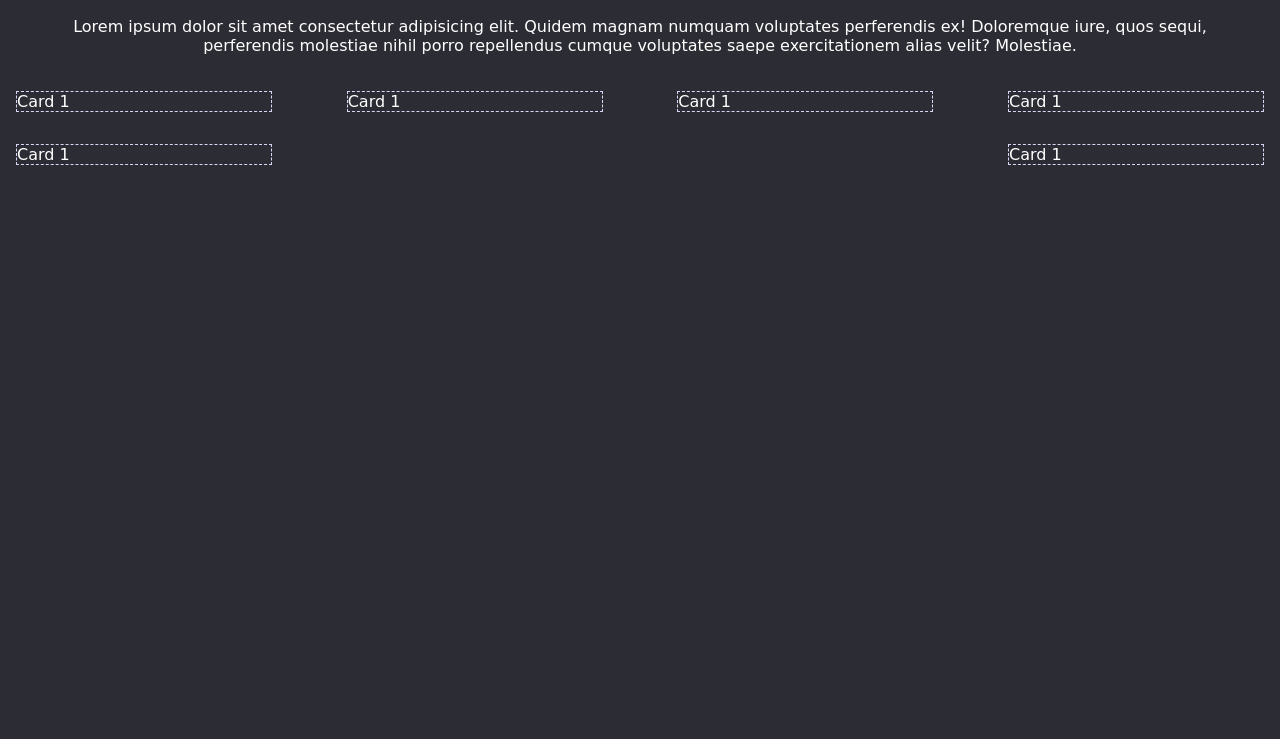
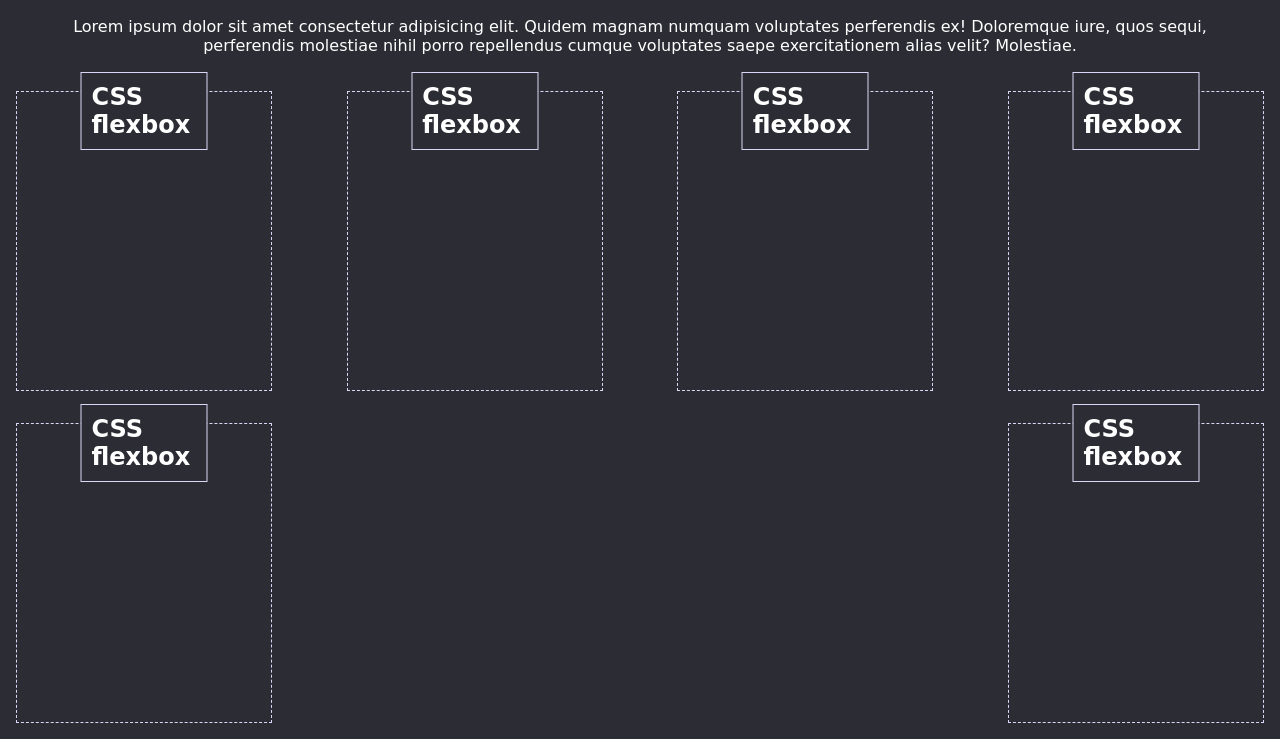
Before and after one commit to surajverma2587/css-snippets-html, a plain HTML site: page index.html in a window 1280 px wide. Shown: the part 61-800 px from the top of the page. Drawn offline with Linux system fonts and the light colour scheme; a web font is replaced by a local one.

Commit message:
styled snippet box

```diff
--- a/assets/css/style.css
+++ b/assets/css/style.css
@@ -37,9 +37,23 @@ body {
 }
 
 .snippet-card {
+  position: relative;
   width: 16rem;
   border: 1px dashed var(--lavender-web);
   margin: 16px;
+  height: 300px;
+}
+
+.snippet-title {
+  position: absolute;
+  left: 50%;
+  top: -20px;
+  transform: translateX(-50%);
+  /* transform: translateY(-50%); */
+  display: inline-block;
+  padding: 10px;
+  border: 1px solid var(--lavender-web);
+  background: var(--raisin-black);
 }
 
 /* Tablet properties */
--- a/index.html
+++ b/index.html
@@ -25,12 +25,24 @@
     </header>
     <main>
       <section class="snippets-container">
-        <div class="snippet-card">Card 1</div>
-        <div class="snippet-card">Card 1</div>
-        <div class="snippet-card">Card 1</div>
-        <div class="snippet-card">Card 1</div>
-        <div class="snippet-card">Card 1</div>
-        <div class="snippet-card">Card 1</div>
+        <div class="snippet-card">
+          <h2 class="snippet-title">CSS flexbox</h2>
+        </div>
+        <div class="snippet-card">
+          <h2 class="snippet-title">CSS flexbox</h2>
+        </div>
+        <div class="snippet-card">
+          <h2 class="snippet-title">CSS flexbox</h2>
+        </div>
+        <div class="snippet-card">
+          <h2 class="snippet-title">CSS flexbox</h2>
+        </div>
+        <div class="snippet-card">
+          <h2 class="snippet-title">CSS flexbox</h2>
+        </div>
+        <div class="snippet-card">
+          <h2 class="snippet-title">CSS flexbox</h2>
+        </div>
       </section>
     </main>
     <footer><h4></h4></footer>
```
